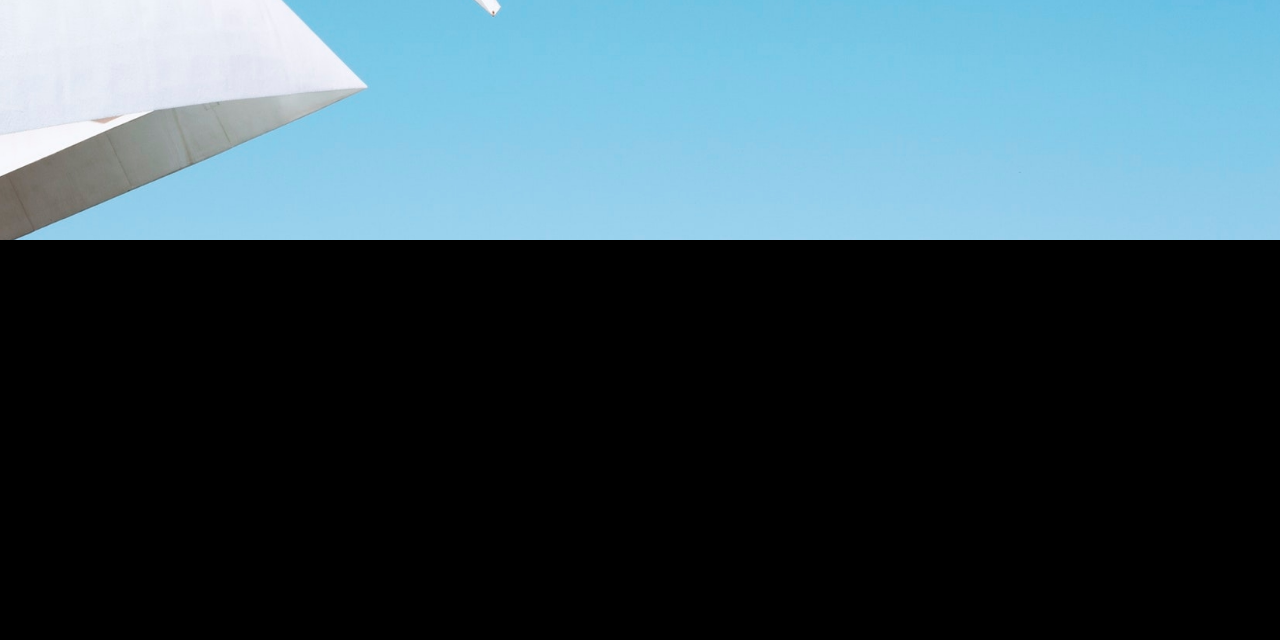
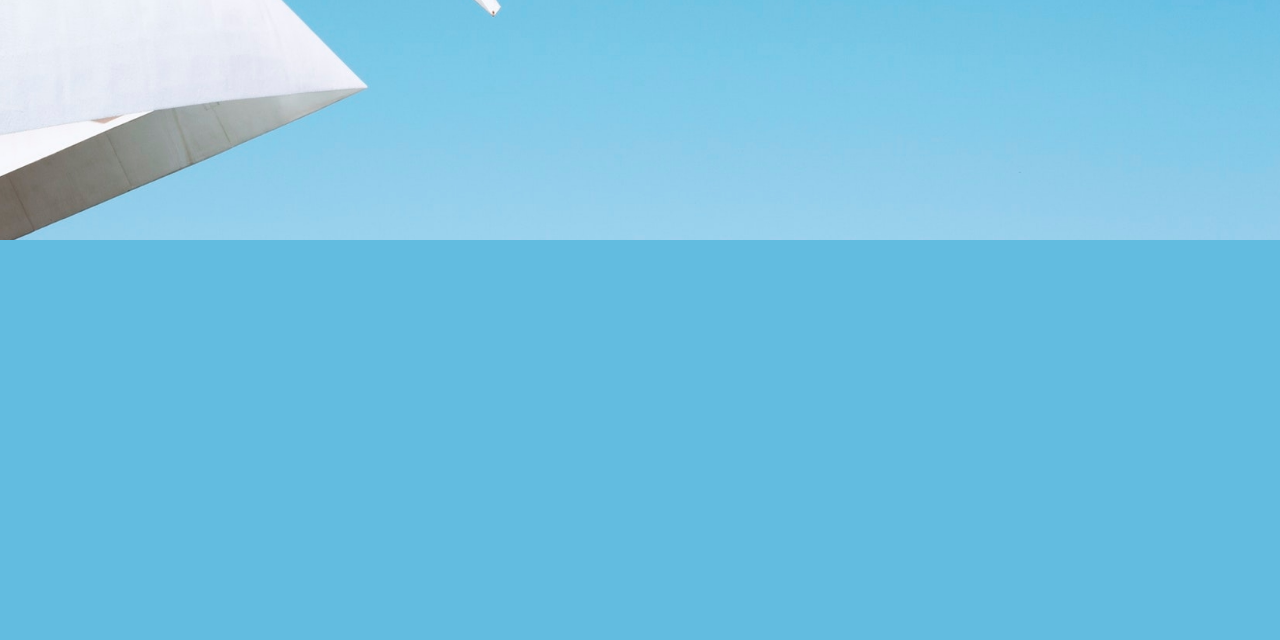
Before and after one commit to kirnehv/Tunify, a PHP site: page / in a window 1280 px wide. Shown: the part 560-1200 px from the top of the page. After the commit the page ends 800 px from the top, so only its background shows below. Run offline with PHP 8.4, Linux system fonts and the light colour scheme.

Commit message:
Remove unnecessary bottom page.

```diff
--- a/assets/css/welcome.css
+++ b/assets/css/welcome.css
@@ -12,11 +12,11 @@ html, body{
   height: 100%;
   width: 100%;
 }
-#bottomBackground{
+/* #bottomBackground{
   background-color: black;
   height: 50%;
   width: 100%;
-}
+} */
 /* ----------------------------------------------------------- */
 /* The navigation bar */
 /* Add a black background color to the top navigation */
--- a/index.php
+++ b/index.php
@@ -21,7 +21,7 @@
       <h2> Your music. Anytime. Anywhere. <h2>
     </div>
   </body>
-  <footer>
+  <!-- <footer>
     <div id="bottomBackground">
-  </footer>
+  </footer> -->
 </html>
```
